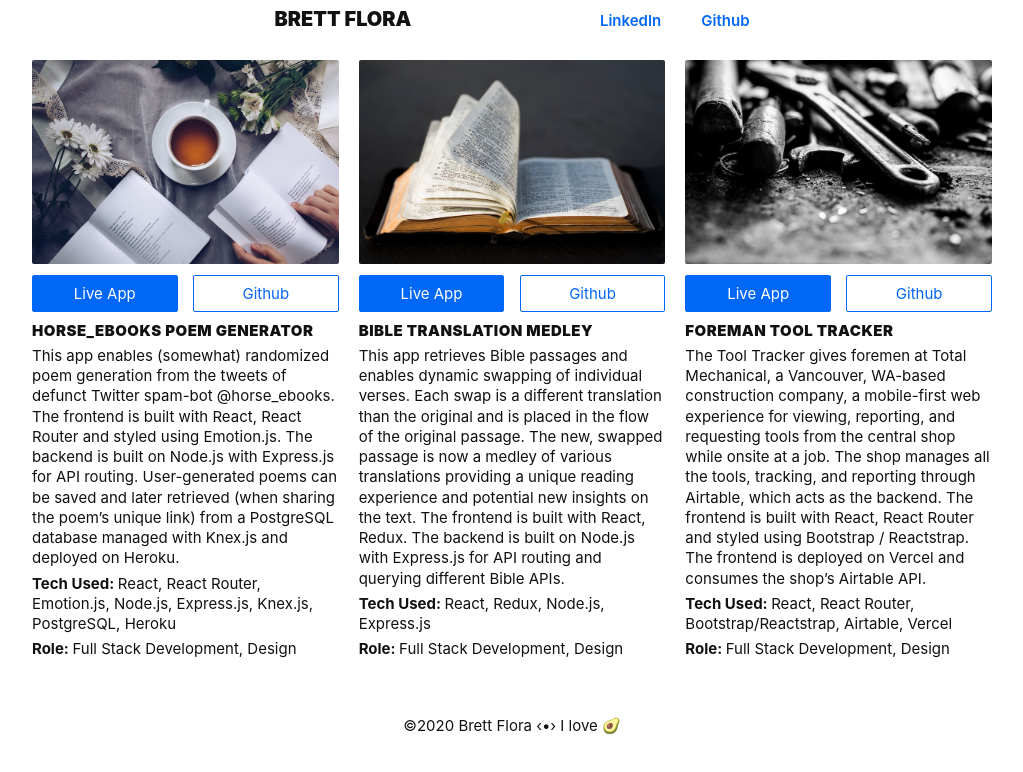
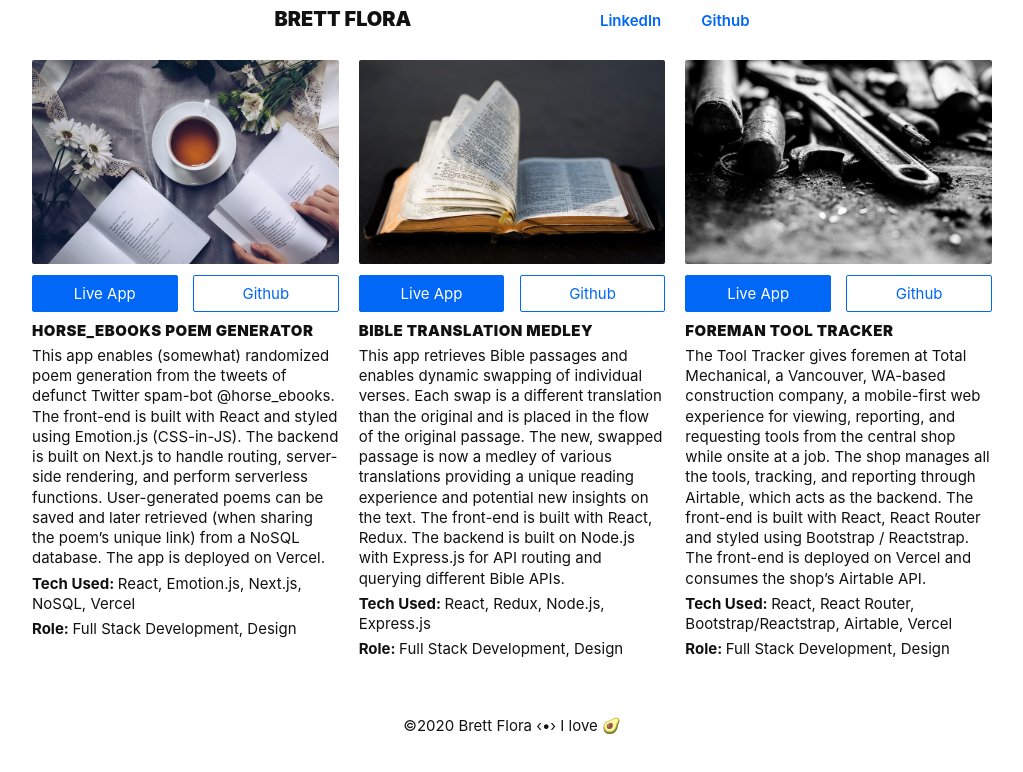
Before and after one commit to 0brett/portfolio, a Next.js app: page / in a window 1280 px wide. Shown: the top 772 px of the page, without its empty margins (128-1151 px from the left). Built offline with nearby package versions, Linux system fonts and the light colour scheme.

Commit message:
Update proj

```diff
--- a/components/Body.js
+++ b/components/Body.js
@@ -8,16 +8,16 @@ const Body = () => {
       <Project
         img="/poem.jpg"
         title="Horse_eBooks Poem Generator"
-        desc="This app enables (somewhat) randomized poem generation from the tweets of defunct Twitter spam-bot @horse_ebooks. The frontend is built with React, React Router and styled using Emotion.js. The backend is built on Node.js with Express.js for API routing. User-generated poems can be saved and later retrieved (when sharing the poem’s unique link) from a PostgreSQL database managed with Knex.js and deployed on Heroku."
-        tech="React, React Router, Emotion.js, Node.js, Express.js, Knex.js, PostgreSQL, Heroku"
+        desc="This app enables (somewhat) randomized poem generation from the tweets of defunct Twitter spam-bot @horse_ebooks. The front-end is built with React and styled using Emotion.js (CSS-in-JS). The backend is built on Next.js to handle routing, server-side rendering, and perform serverless functions. User-generated poems can be saved and later retrieved (when sharing the poem’s unique link) from a NoSQL database. The app is deployed on Vercel."
+        tech="React, Emotion.js, Next.js, NoSQL, Vercel"
         role="Full Stack Development, Design"
-        app="https://epoems.herokuapp.com"
-        code="https://github.com/notbrett/horse_epoems"
+        app="https://epoems.now.sh"
+        code="https://github.com/notbrett/poems"
       />
       <Project
         img="/bible.jpg"
         title="Bible Translation Medley"
-        desc="This app retrieves Bible passages and enables dynamic swapping of individual verses. Each swap is a different translation than the original and is placed in the flow of the original passage. The new, swapped passage is now a medley of various translations providing a unique reading experience and potential new insights on the text. The frontend is built with React, Redux. The backend is built on Node.js with Express.js for API routing and querying different Bible APIs."
+        desc="This app retrieves Bible passages and enables dynamic swapping of individual verses. Each swap is a different translation than the original and is placed in the flow of the original passage. The new, swapped passage is now a medley of various translations providing a unique reading experience and potential new insights on the text. The front-end is built with React, Redux. The backend is built on Node.js with Express.js for API routing and querying different Bible APIs."
         tech="React, Redux, Node.js, Express.js"
         role="Full Stack Development, Design"
         app="https://medley.now.sh"
@@ -26,7 +26,7 @@ const Body = () => {
       <Project
         img="/tools.jpg"
         title="Foreman Tool Tracker"
-        desc="The Tool Tracker gives foremen at Total Mechanical, a Vancouver, WA-based construction company, a mobile-first web experience for viewing, reporting, and requesting tools from the central shop while onsite at a job. The shop manages all the tools, tracking, and reporting through Airtable, which acts as the backend. The frontend is built with React, React Router and styled using Bootstrap / Reactstrap. The frontend is deployed on Vercel and consumes the shop’s Airtable API."
+        desc="The Tool Tracker gives foremen at Total Mechanical, a Vancouver, WA-based construction company, a mobile-first web experience for viewing, reporting, and requesting tools from the central shop while onsite at a job. The shop manages all the tools, tracking, and reporting through Airtable, which acts as the backend. The front-end is built with React, React Router and styled using Bootstrap / Reactstrap. The front-end is deployed on Vercel and consumes the shop’s Airtable API."
         tech="React, React Router, Bootstrap/Reactstrap, Airtable, Vercel"
         role="Full Stack Development, Design"
         app="https://tmtools.now.sh"
```
